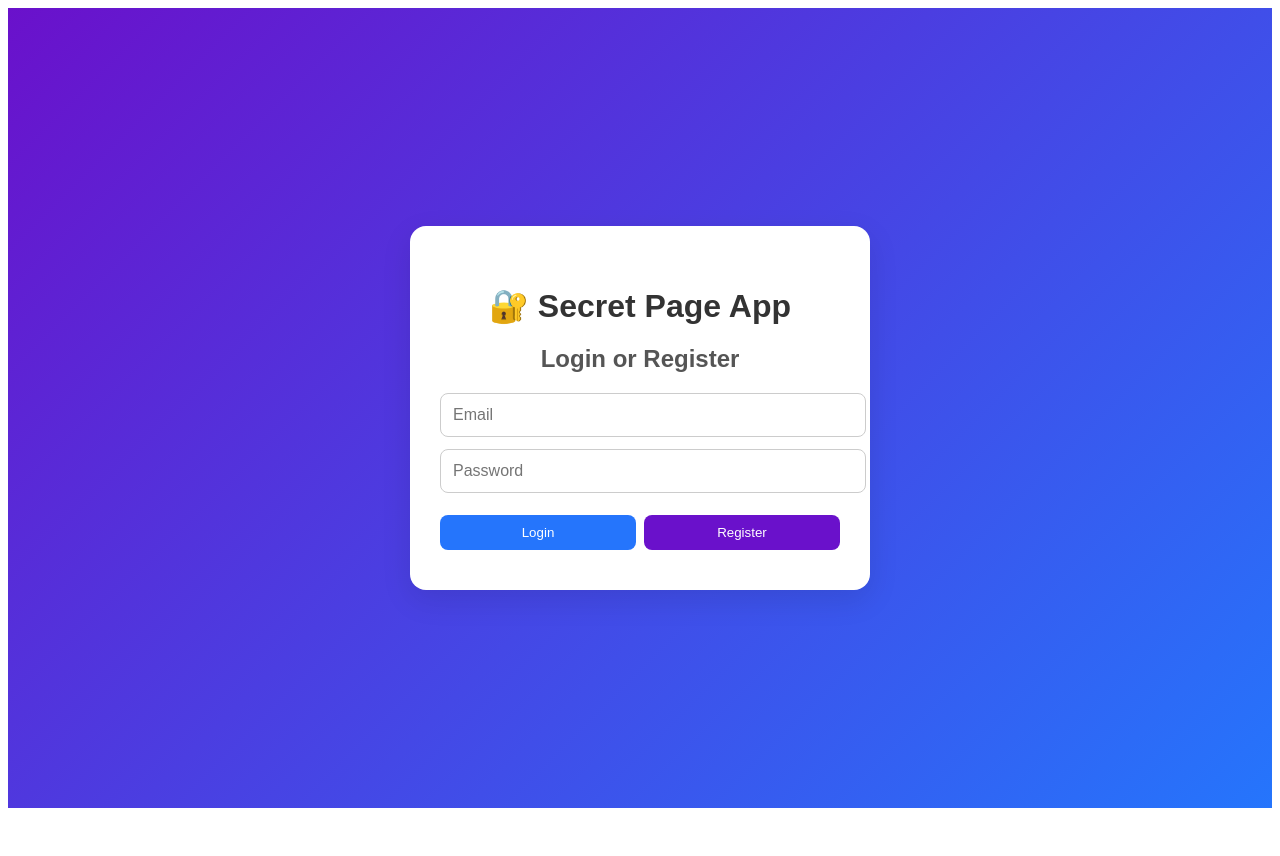
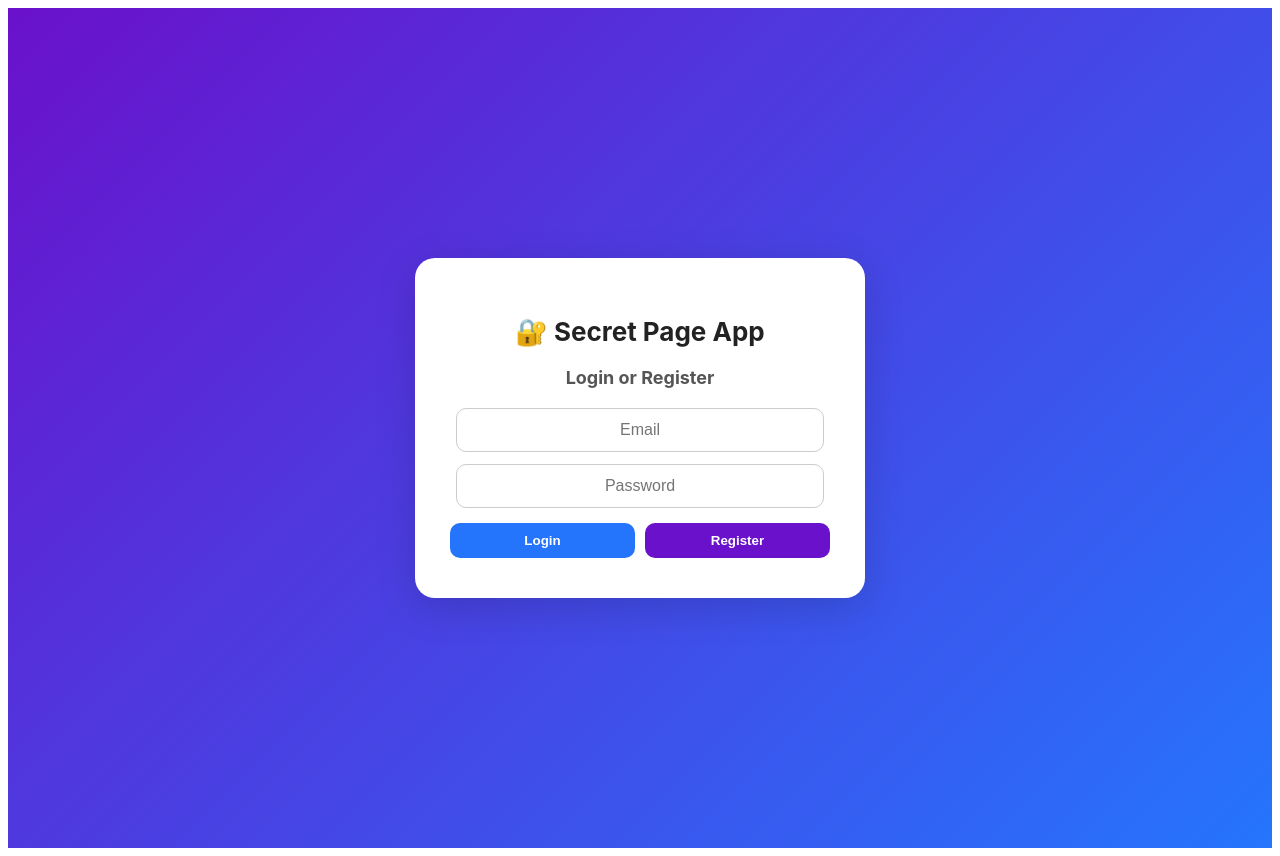
Before and after one commit to AllenE2025/technical-exam-app, a Next.js app: page / in a window 1280 px wide. Before the commit the page ends 816 px from the top, so only its background shows below. Built offline with nearby package versions, Linux system fonts and the light colour scheme; no server answers.

Commit message:
final update

```diff
--- a/pages/index.js
+++ b/pages/index.js
@@ -1,53 +1,54 @@
 // /pages/index.js
-import { useEffect, useState } from "react"
-import { useRouter } from "next/router"
-import { supabase } from "../lib/supabaseClient"
+import { useEffect, useState } from "react";
+import { useRouter } from "next/router";
+import { supabase } from "../lib/supabaseClient";
 
 export default function HomePage() {
-  const [user, setUser] = useState(null)
-  const [email, setEmail] = useState("")
-  const [password, setPassword] = useState("")
-  const router = useRouter()
+  const [user, setUser] = useState(null);
+  const [email, setEmail] = useState("");
+  const [password, setPassword] = useState("");
+  const router = useRouter();
 
   useEffect(() => {
     supabase.auth.getSession().then(({ data: { session } }) => {
-      setUser(session?.user ?? null)
-    })
+      setUser(session?.user ?? null);
+    });
 
     const { data: listener } = supabase.auth.onAuthStateChange((_event, session) => {
-      setUser(session?.user ?? null)
-    })
+      setUser(session?.user ?? null);
+    });
 
-    return () => listener.subscription.unsubscribe()
-  }, [])
+    return () => listener.subscription.unsubscribe();
+  }, []);
 
   const handleRegister = async () => {
-    const { error } = await supabase.auth.signUp({ email, password })
-    if (error) alert(error.message)
-    else alert("✅ Check your email to confirm your account!")
-  }
+    const { error } = await supabase.auth.signUp({ email, password });
+    if (error) alert(error.message);
+    else alert("✅ Check your email to confirm your account!");
+  };
 
   const handleLogin = async () => {
-    const { error } = await supabase.auth.signInWithPassword({ email, password })
-    if (error) alert(error.message)
-    else router.push("/secret-page-1")
-  }
+    const { error } = await supabase.auth.signInWithPassword({ email, password });
+    if (error) alert(error.message);
+    else router.push("/secret-page-1");
+  };
 
   const handleLogout = async () => {
-    await supabase.auth.signOut()
-    setUser(null)
-  }
+    await supabase.auth.signOut();
+    setUser(null);
+  };
 
   const handleDeleteAccount = async () => {
-    const confirmDelete = confirm("Are you sure you want to delete your account?")
-    if (!confirmDelete) return
+    const confirmDelete = confirm("Are you sure you want to delete your account?");
+    if (!confirmDelete) return;
 
-    alert("⚠️ Account deletion must be handled server-side.")
-    await supabase.auth.signOut()
-    setUser(null)
-  }
+    alert("⚠️ Account deletion must be handled server-side.");
+    await supabase.auth.signOut();
+    setUser(null);
+  };
 
   return (
+    <div style={styles.wrapper}>
       <div style={styles.container}>
         <div style={styles.card}>
           <h1 style={styles.title}>🔐 Secret Page App</h1>
@@ -55,6 +56,7 @@ export default function HomePage() {
           {!user ? (
             <>
               <h2 style={styles.subtitle}>Login or Register</h2>
+
               <input
                 type="email"
                 placeholder="Email"
@@ -69,11 +71,15 @@ export default function HomePage() {
                 onChange={(e) => setPassword(e.target.value)}
                 style={styles.input}
               />
+
               <div style={styles.buttonGroup}>
-              <button onClick={handleLogin} style={styles.buttonPrimary}>
+                <button onClick={handleLogin} style={{ ...styles.button, ...styles.buttonPrimary }}>
                   Login
                 </button>
-              <button onClick={handleRegister} style={styles.buttonSecondary}>
+                <button
+                  onClick={handleRegister}
+                  style={{ ...styles.button, ...styles.buttonSecondary }}
+                >
                   Register
                 </button>
               </div>
@@ -81,6 +87,7 @@ export default function HomePage() {
           ) : (
             <>
               <h2 style={styles.subtitle}>Welcome, {user.email}</h2>
+
               <nav style={styles.nav}>
                 <a href="/secret-page-1" style={styles.navLink}>
                   Secret Page 1
@@ -92,11 +99,15 @@ export default function HomePage() {
                   Secret Page 3
                 </a>
               </nav>
+
               <div style={styles.buttonGroup}>
-              <button onClick={handleLogout} style={styles.buttonPrimary}>
+                <button onClick={handleLogout} style={{ ...styles.button, ...styles.buttonPrimary }}>
                   Logout
                 </button>
-              <button onClick={handleDeleteAccount} style={styles.buttonDanger}>
+                <button
+                  onClick={handleDeleteAccount}
+                  style={{ ...styles.button, ...styles.buttonDanger }}
+                >
                   Delete Account
                 </button>
               </div>
@@ -104,85 +115,110 @@ export default function HomePage() {
           )}
         </div>
       </div>
-  )
+    </div>
+  );
 }
 
 // Styles
 const styles = {
-  container: {
+  wrapper: {
     minHeight: "100vh",
+    background: "linear-gradient(135deg, #6a11cb 0%, #2575fc 100%)",
+    fontFamily: "Inter, Arial, sans-serif",
     display: "flex",
     alignItems: "center",
     justifyContent: "center",
-    background: "linear-gradient(135deg, #6a11cb 0%, #2575fc 100%)",
-    fontFamily: "Arial, sans-serif",
+    padding: "20px",
+  },
+  container: {
+    display: "flex",
+    alignItems: "center",
+    justifyContent: "center",
+    width: "100%",
+    maxWidth: 450,
+    animation: "fadeIn 0.5s ease-in-out",
   },
   card: {
     background: "#fff",
-    padding: "40px 30px",
-    borderRadius: 16,
-    boxShadow: "0 10px 30px rgba(0,0,0,0.1)",
+    padding: "40px 35px",
+    borderRadius: 20,
+    boxShadow: "0 10px 40px rgba(0,0,0,0.15)",
     width: "100%",
-    maxWidth: 400,
-    textAlign: "center",
+    textAlign: "center", // centers headings and text
+    transition: "transform 0.2s ease, box-shadow 0.3s ease",
   },
   title: {
     marginBottom: 20,
-    color: "#333",
+    color: "#222",
+    fontWeight: "bold",
+    fontSize: 26,
   },
   subtitle: {
     marginBottom: 20,
     color: "#555",
+    fontSize: 18,
   },
   input: {
-    width: "100%",
+    display: "block",
+    width: "90%", // slightly smaller than 100% to center visually
+    margin: "0 auto 12px", // centers the input horizontally
     padding: 12,
-    marginBottom: 12,
-    borderRadius: 8,
+    borderRadius: 10,
     border: "1px solid #ccc",
     fontSize: 16,
+    outline: "none",
+    textAlign: "center", // centers text inside
+    transition: "border-color 0.2s, box-shadow 0.2s",
   },
   buttonGroup: {
     display: "flex",
-    justifyContent: "space-between",
-    marginTop: 10,
+    justifyContent: "center",
+    gap: 10,
+    marginTop: 15,
+    flexWrap: "wrap",
+  },
+  button: {
+    flex: 1,
+    padding: "10px 20px",
+    borderRadius: 10,
+    border: "none",
+    cursor: "pointer",
+    fontWeight: 600,
+    color: "#fff",
+    transition: "opacity 0.2s, transform 0.1s",
   },
   buttonPrimary: {
-    flex: 1,
-    padding: "10px 20px",
-    marginRight: 8,
     backgroundColor: "#2575fc",
-    color: "#fff",
-    border: "none",
-    borderRadius: 8,
-    cursor: "pointer",
   },
   buttonSecondary: {
-    flex: 1,
-    padding: "10px 20px",
     backgroundColor: "#6a11cb",
-    color: "#fff",
-    border: "none",
-    borderRadius: 8,
-    cursor: "pointer",
   },
   buttonDanger: {
-    flex: 1,
-    padding: "10px 20px",
     backgroundColor: "#ff4b5c",
-    color: "#fff",
-    border: "none",
-    borderRadius: 8,
-    cursor: "pointer",
-    marginLeft: 8,
   },
   nav: {
-    marginBottom: 20,
+    margin: "20px 0",
+    display: "flex",
+    justifyContent: "center",
+    flexWrap: "wrap",
+    gap: 14,
   },
   navLink: {
-    margin: "0 10px",
     textDecoration: "none",
     color: "#2575fc",
     fontWeight: "bold",
+    transition: "color 0.2s",
   },
+};
+
+// CSS keyframes
+if (typeof document !== "undefined") {
+  const style = document.createElement("style");
+  style.innerHTML = `
+    @keyframes fadeIn {
+      from { opacity: 0; transform: translateY(10px); }
+      to { opacity: 1; transform: translateY(0); }
     }
+  `;
+  document.head.appendChild(style);
+}
```
Also changed, not shown: 1 other file (tests, documents, lock files or other folders). Lines whose indentation alone changed are shown as unchanged.
